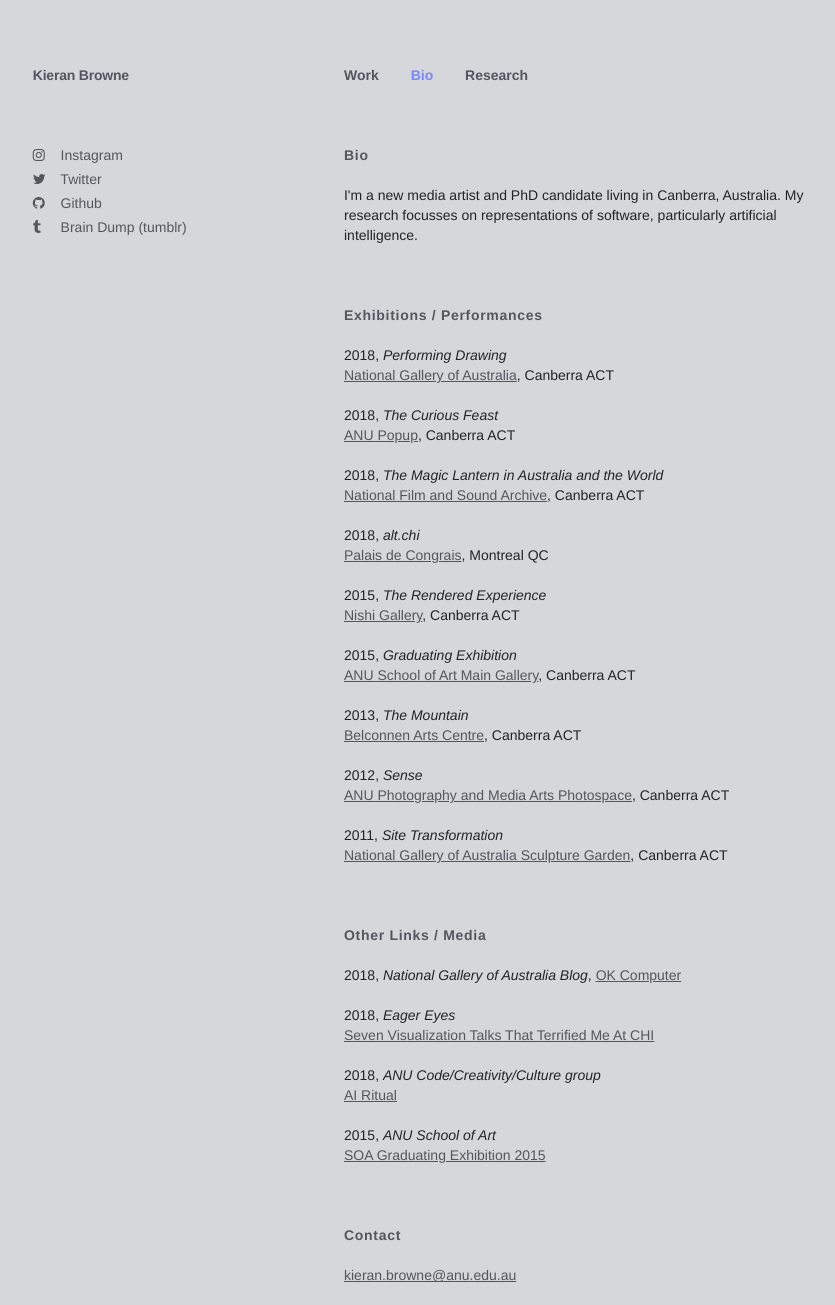
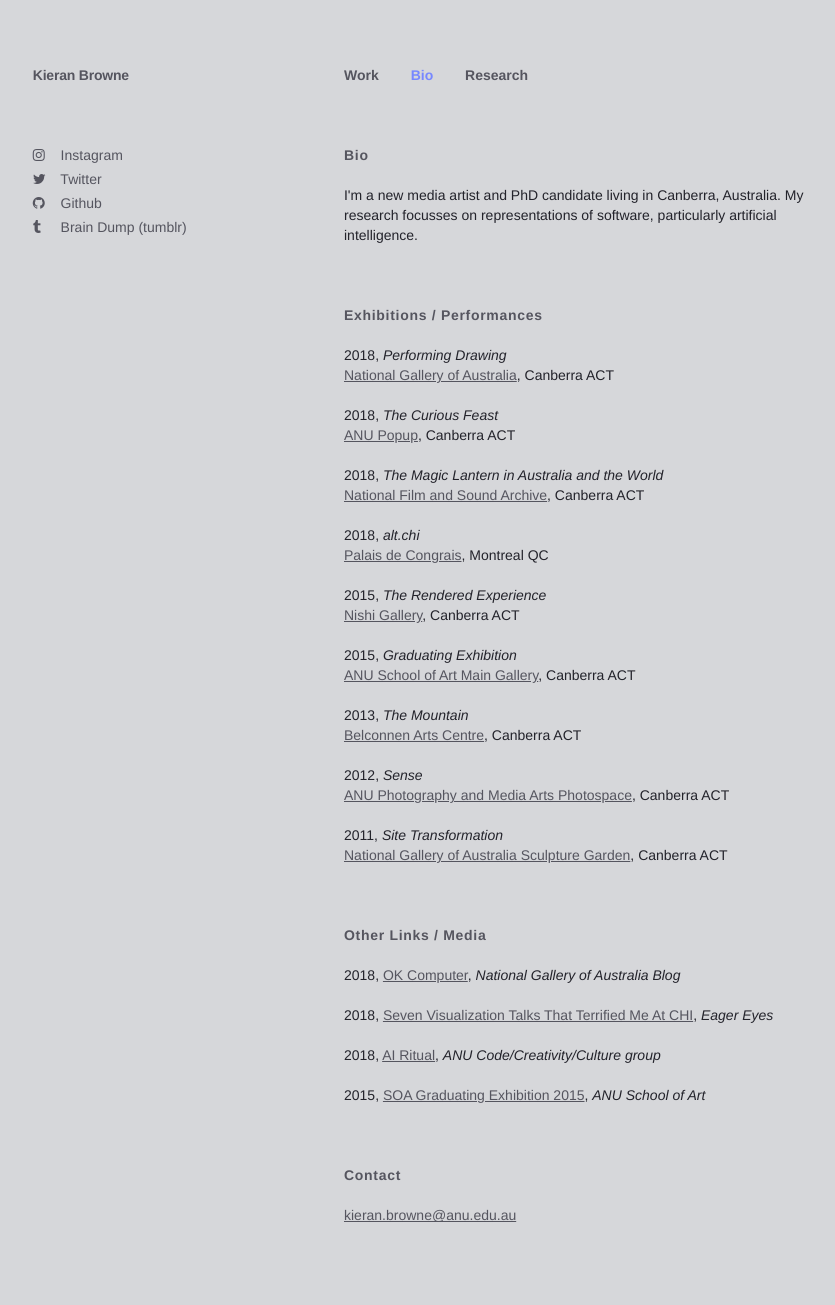
Before and after one commit to kieranbrowne/kieranbrowne.github.io, a Jekyll site: the page built from bio.html, in a window 1280 px wide. Shown: the whole page, without its empty margins (106-941 px from the left). Built offline with Jekyll 4.4.1, drawn with Linux system fonts in a browser that asks for light colours; after the commit the page ends 1245 px from its top, so only the background shows below that.

Commit message:
reshaped links

```diff
--- a/bio.html
+++ b/bio.html
@@ -62,16 +62,16 @@
 
       <h2>Other Links / Media</h2>
       <p>
-      2018, <i>National Gallery of Australia Blog</i>, <a href="https://medium.com/national-gallery-of-australia/ok-computer-29b2f3383f33">OK Computer</a>
+      2018, <a href="https://medium.com/national-gallery-of-australia/ok-computer-29b2f3383f33">OK Computer</a>, <i>National Gallery of Australia Blog</i>
       </p>
       <p>
-      2018, <i>Eager Eyes</i><br><a href="https://eagereyes.org/blog/2018/seven-visualization-talks-that-terrified-me-at-chi">Seven Visualization Talks That Terrified Me At CHI</a>
+      2018, <a href="https://eagereyes.org/blog/2018/seven-visualization-talks-that-terrified-me-at-chi">Seven Visualization Talks That Terrified Me At CHI</a>, <i>Eager Eyes</i>
       </p>
       <p>
-      2018, <i>ANU Code/Creativity/Culture group</i><br><a href="https://cs.anu.edu.au/code-creativity-culture/projects/ai-ritual/">AI Ritual</a>
+      2018, <a href="https://cs.anu.edu.au/code-creativity-culture/projects/ai-ritual/">AI Ritual</a>, <i>ANU Code/Creativity/Culture group</i>
       </p>
       <p>
-      2015, <i>ANU School of Art</i><br><a href="http://soad.cass.anu.edu.au/sites/default/files/docs/2018-01/Grad_2015_Catalogue_Web.pdf">SOA Graduating Exhibition 2015</a>
+      2015, <a href="http://soad.cass.anu.edu.au/sites/default/files/docs/2018-01/Grad_2015_Catalogue_Web.pdf">SOA Graduating Exhibition 2015</a>, <i>ANU School of Art</i>
       </p>
 
 
```
